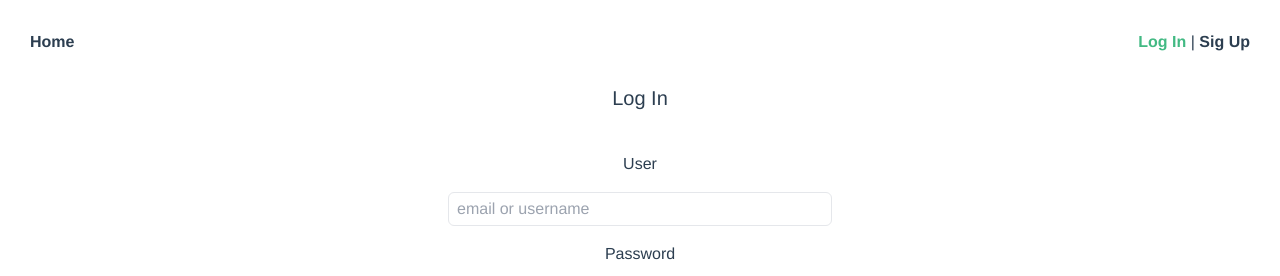
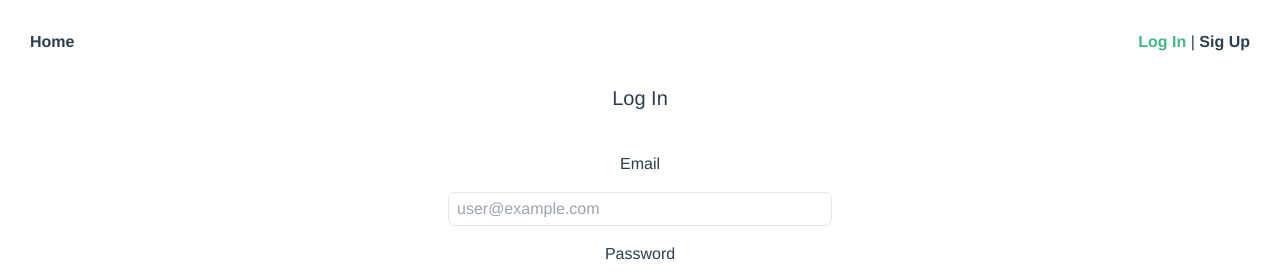
Before and after one commit to luisAriza/todo-vue, a Vue app: page / in a window 1280 px wide. Shown: the top 276 px of the page. Built offline with nearby package versions, Linux system fonts and the light colour scheme.

Commit message:
[FIX] Inputs en formularios

```diff
--- a/src/components/Login.vue
+++ b/src/components/Login.vue
@@ -1,13 +1,13 @@
 <template lang="pug">
 form.form__container(action name="login" @submit.prevent="login()")
-  label(for="username") User
-  input(id="username"
-    type="text"
-    placeholder="email or username"
-    v-model="username"
-    @blur="v$.username.$touch"
+  label(for="email") Email
+  input(id="email"
+    type="email"
+    placeholder="user@example.com"
+    v-model="email"
+    @blur="v$.email.$touch"
     required)
-  p(v-if="v$.username.$error") Enter your account
+  p(v-if="v$.email.$error") Enter your email
   label(for="psw") Password
   input(id="psw"
     type="password"
@@ -26,13 +26,13 @@ form.form__container(action name="login" @submit.prevent="login()")
 
 <script>
 import useVuelidate from '@vuelidate/core'
-import { required, minLength } from '@vuelidate/validators'
+import { required, minLength, email } from '@vuelidate/validators'
 
 export default {
   name: "Login",
   data() {
     return {
-      username: "",
+      email: "",
       password: "",
       error: false,
     }
@@ -42,10 +42,10 @@ export default {
       let user_records = new Array();
       user_records = JSON.parse(localStorage.getItem("users")) ? JSON.parse(localStorage.getItem("users")) : [];
 
-      if (user_records.some((v) => (v.user == this.username || v.email == this.username) && v.psw == this.password )) {
-        let current_user = user_records.filter((v) => (v.user == this.username || v.email == this.username) && v.psw == this.password)[0];
+      if (user_records.some((v) => v.email == this.email && v.psw == this.password )) {
+        let current_user = user_records.filter((v) => v.email == this.email && v.psw == this.password)[0];
         localStorage.setItem('user', current_user.user);
-        localStorage.setItem('email', current_user.email);
+        localStorage.setItem('tasks', current_user.tasks);
         this.$router.push("/home");
       } else {
         this.error = true;
@@ -59,7 +59,8 @@ export default {
   },
   validations() {
     return {
-      username: {
+      email: {
+        email,
         required,
         minLength: minLength(4)
       },
--- a/src/components/Navbar.vue
+++ b/src/components/Navbar.vue
@@ -31,7 +31,7 @@ export default {
 	methods: {
 		Logout() {
 			localStorage.removeItem('user');
-			localStorage.removeItem('email');
+			localStorage.removeItem('tasks');
 
 			this.$router.push("/");
 		}
--- a/src/components/Signup.vue
+++ b/src/components/Signup.vue
@@ -1,13 +1,13 @@
 <template lang="pug">
 form.form__container(action name="signup" @submit.prevent="saveRegister()")
-  label(for="user") Name
-  input(id="user"
+  label(for="name") User name
+  input(id="name"
     type="name"
-    placeholder="username"
-    v-model="user"
-    @blur="v$.user.$touch"
+    placeholder="julio890"
+    @blur="v$.user.name.$touch"
+    v-model="user.name"
     required)
-  p(v-if="v$.user.$error") minimum 4 characters
+  p(v-if="v$.user.name.$error") minimum 4 characters
   label(for="email") Email
   input(id="email"
     type="email"
@@ -37,7 +37,10 @@ export default {
   name: "Signup",
   data() {
     return {
-      user: "",
+      user: {
+        name: "",
+        tasks: []
+      },
       email: "",
       password: "",
       error: false
@@ -52,14 +55,14 @@ export default {
         this.error = true;
       } else {
         user_records.push({
-          "user": this.user,
+          "user": this.user.name,
           "email": this.email,
-          "psw": this.password
+          "psw": this.password,
+          "tasks": this.user.tasks
         })
         localStorage.setItem("users", JSON.stringify(user_records));
         this.$router.push("/");
       }
-      console.log(`Usuario: ${this.user} | Email: ${this.email} | Contraseña: ${this.password}`)
     }
   },
   setup() {
@@ -70,8 +73,10 @@ export default {
   validations() {
     return {
       user: {
-        required,
-        minLength: minLength(4)
+        name: {
+          required,
+          minLength: minLength(4)
+        }
       },
       email: {
         email,
--- a/src/components/Task.vue
+++ b/src/components/Task.vue
@@ -1,45 +1,91 @@
 <template>
 	<form @submit.prevent="createTask">
-		<label for="task">Nueva tarea</label>
+		<label for="task">New Task</label>
 		<input type="text" v-model="titleTask" id="task">
-		<textarea name="descriptionTask" cols="30" rows="3" v-model="descriptionTask"></textarea>
-		<input class="button" type="submit" value="Crear tarea">
+		<textarea name="description" cols="30" rows="3" v-model="descriptionTask"></textarea>
+		<input type="submit" class="button" value="Create Task">
 		<ul>
-			<li v-for="(task, i) in tasks" :key="'task' + i" :class="{completed: task.completed}"
-				@click="completeTask(task.text)">
-				{{task.text}}
-			</li>
+			<li></li>
 		</ul>
 	</form>
 </template>
 
 <script>
+// showData();
+// function saveData() {
+// 	let task_name;
+// 	task_name = document.getElementById("task_name").value;
+
+// 	let task_records = new Array();
+// 	task_records = JSON.parse(localStorage.getItem("toDoList")) ? JSON.parse(localStorage.getItem("toDoList")) : []
+// 	if (task_records.some((v) => { return v.task_name == task_name })) {
+// 		alert("duplicate data");
+// 	}
+// 	else {
+// 		task_records.push({
+// 			"task_name": task_name,
+// 			"status": '0',
+// 		})
+// 		localStorage.setItem("toDoList", JSON.stringify(task_records));
+// 	}
+// 	showData();
+// }
+
+// function showData() {
+// 	document.getElementById("showUsers").innerHTML = "";
+// 	let task_records = new Array();
+// 	task_records = JSON.parse(localStorage.getItem("toDoList")) ? JSON.parse(localStorage.getItem("toDoList")) : []
+// 	if (task_records) {
+// 		for (let i = 0; i < task_records.length; i++) {
+// 			let addDiv = document.createElement('div');
+// 			addDiv.className = "row";
+// 			let status = task_records[i].status == "1" ? true : false;
+// 			if (status) {
+// 				addDiv.innerHTML = '  <div class="col-sm-12" style="padding: 10px;color:red;"><input type="checkbox" checked /> ' + task_records[i].task_name + ' <button class="btn btn-info" onclick="deleteData(' + i + ')">Delete</button> <button class="btn btn-warning" onclick="setStatus(' + i + ',0)">Un-Mark</button></div>';
+
+// 			}
+// 			else {
+// 				addDiv.innerHTML = '  <div class="col-sm-12" style="padding: 10px;color:red;"><input type="checkbox" /> ' + task_records[i].task_name + ' <button class="btn btn-info" onclick="deleteData(' + i + ')">Delete</button> <button class="btn btn-success" onclick="setStatus(' + i + ',1)">Mark Done</button></div>';
+
+// 			}
+// 			document.getElementById("showUsers").appendChild(addDiv);
+
+// 		}
+// 	}
+// }
+
+// function setStatus(index, status_type) {
+// 	let task_records = new Array();
+// 	task_records = JSON.parse(localStorage.getItem("toDoList")) ? JSON.parse(localStorage.getItem("toDoList")) : []
+// 	task_records[index].status = status_type;
+// 	localStorage.setItem("toDoList", JSON.stringify(task_records));
+
+// 	showData();
+// }
+// function deleteData(index) {
+// 	let task_records = new Array();
+// 	task_records = JSON.parse(localStorage.getItem("toDoList")) ? JSON.parse(localStorage.getItem("toDoList")) : []
+// 	task_records.splice(index, 1)
+// 	localStorage.setItem("toDoList", JSON.stringify(task_records));
+// 	this.showData();
+// }
+// function clearData() {
+// 	window.localStorage.clear();
+// 	this.showData();
+// }
 export default {
 	name: "Task",
 	data() {
 		return {
 			titleTask: "",
 			descriptionTask: "",
+			tags: [],
 			tasks: []
 		}
 	},
 	methods: {
 		createTask() {
-			let task = {
-				text: this.titleTask,
-				completed: false
-			};
-			this.tasks.push(task);
-			this.titleTask = "";
-			console.log(this.tasks);
-		},
-		completeTask(taskText) {
-			for (let i = 0; i < this.tasks.length; i++) {
-				let task = this.tasks[i];
-				if (taskText === task.text) {
-					task.completed = !task.completed;
-				}
-			}
+
 		}
 	}
 }
@@ -48,7 +94,7 @@ export default {
 <style scoped>
 
 form {
-	@apply grid gap-6 w-full justify-items-center mt-8
+	@apply grid gap-4 w-full justify-items-center mt-10
 }
 input, textarea {
 	@apply border px-2 rounded-md outline-none w-full p-1
```
